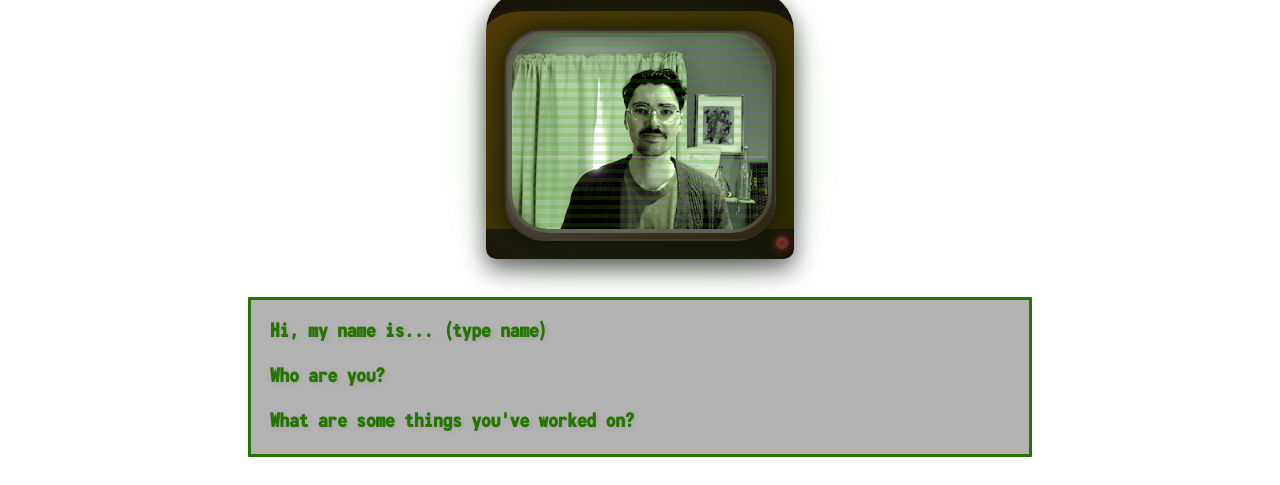
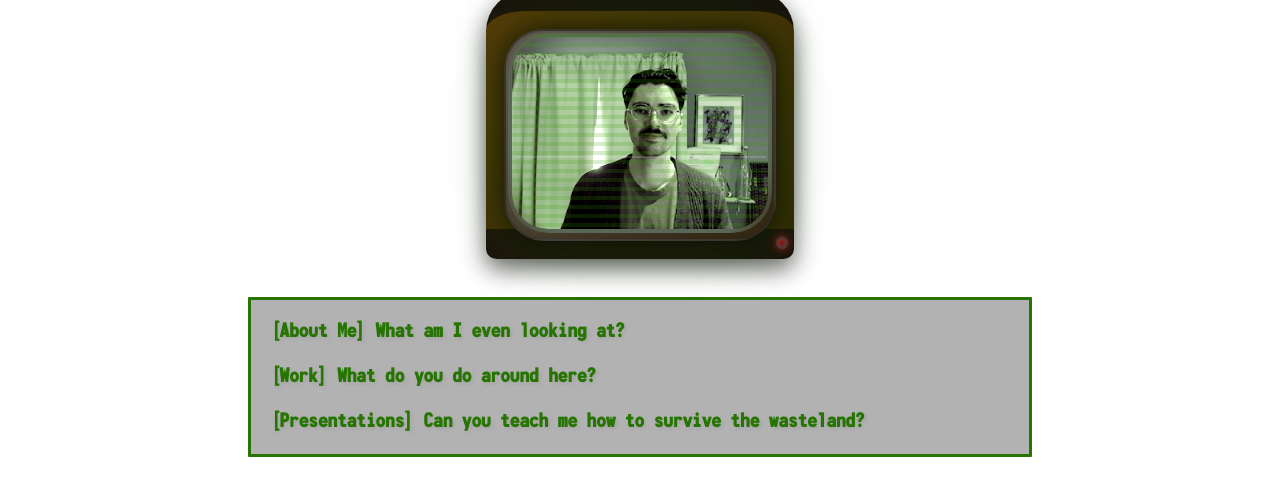
Before and after one commit to TylerSteele/steeledeveloper, a website built with Vite: page index.html in a window 1280 px wide. Shown: the part 114-599 px from the top of the page. Built offline with nearby package versions, Linux system fonts and the light colour scheme; a web font is replaced by a local one.

Commit message:
Update dialog options

```diff
--- a/index.html
+++ b/index.html
@@ -75,13 +75,25 @@
     <div class="dialog-container">
       <nav class="dialog">
         <ul class="dialog-options">
-          <li><a href="#introduction">Hi, my name is... (type name)</a></li>
-          <li><a href="#fun">Who are you?</a></li>
           <li>
-            <a href="#software">What are some things you've worked on?</a>
+            <a href="#introduction">[About Me] What am I even looking at?</a>
           </li>
-          <li><a href="#presentations">Have you heard any rumors?</a></li>
-          <li><a href="#contact">Other (type response)</a></li>
+          <li>
+            <a href="#software">[Work] What do you do around here?</a>
+          </li>
+          <li>
+            <a href="#presentations"
+              >[Presentations] Can you teach me how to survive the wasteland?</a
+            >
+          </li>
+          <li>
+            <a href="#fun">[Personal] What do you do for fun around here?</a>
+          </li>
+          <li>
+            <a href="#contact"
+              >[Contact] There's something else I wanted to discuss.</a
+            >
+          </li>
         </ul>
       </nav>
     </div>
```
